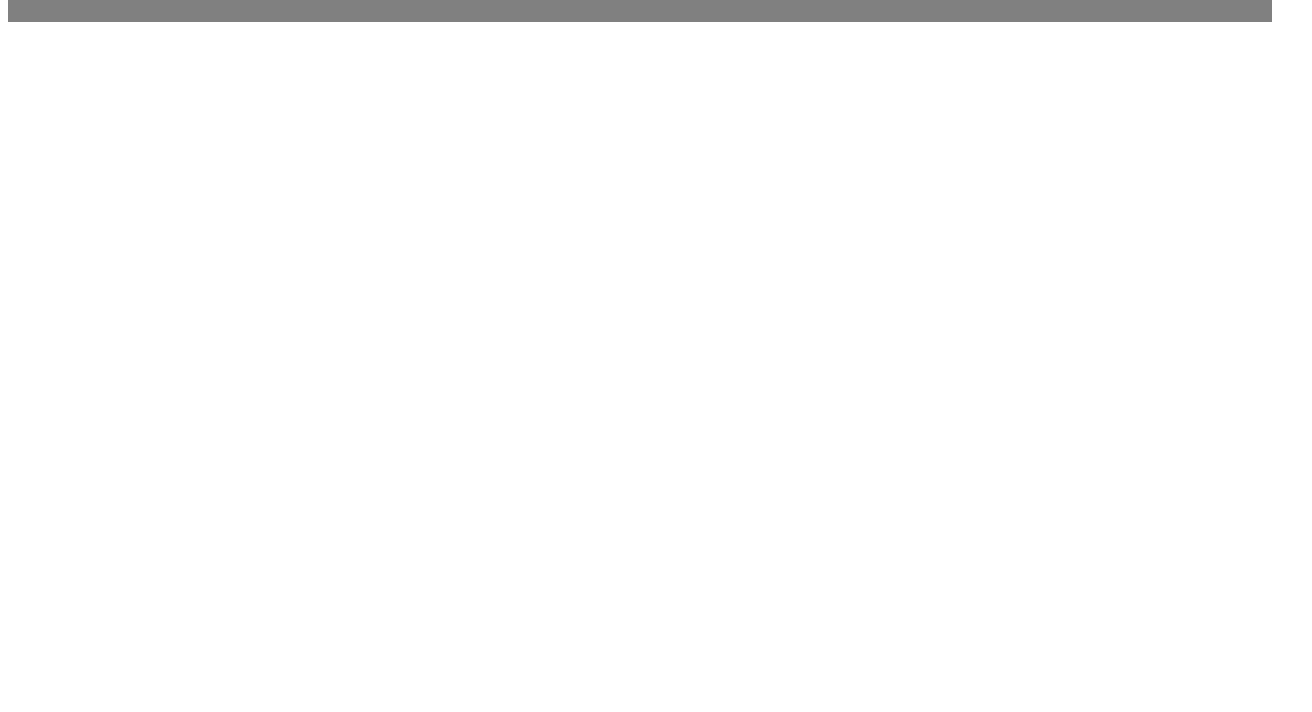
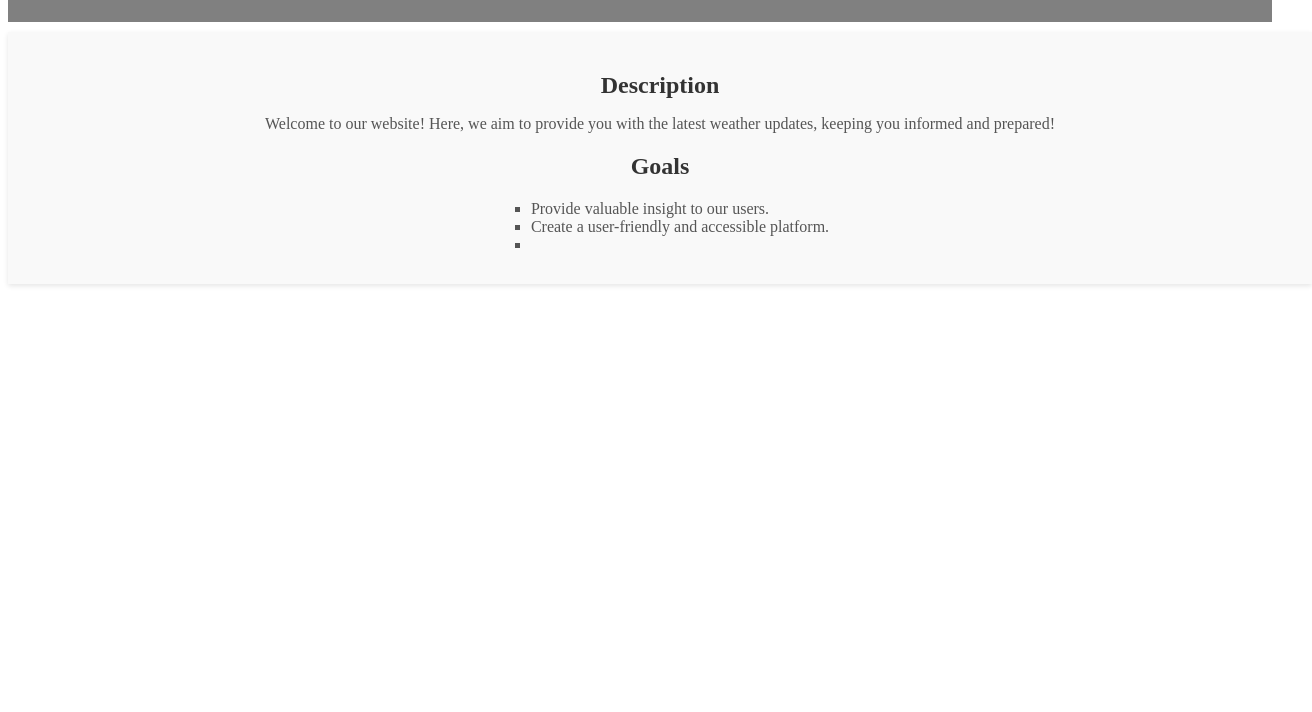
Before and after one commit to combew/INST377Project, a plain HTML site: page About.html in a window 1280 px wide. Shown: the part 88-800 px from the top of the page, 1312 px wide, since content can reach past the window. Drawn offline with Linux system fonts and the light colour scheme.

Commit message:
Add files via upload

```diff
--- a/About.html
+++ b/About.html
@@ -1,8 +1,8 @@
 <html>
     <head>
         <title>About Page</title>
-        <link rel="stylesheet" href="functionality.css">
-        <script src="functionality.js" defer></script>
+        <link rel="stylesheet" href="About.css">
+
     </head>
     <body>
     <!-- Navigation Bar -->
@@ -18,5 +18,19 @@
                   <li><a href="About.html">About</a></li>
                 </ul>
             </nav>
+
+     <!-- Description and Goals -->
+            <div id="description-box">
+                <h2>Description</h2>
+                <p>
+                    Welcome to our website! Here, we aim to provide you with the latest weather updates, keeping you informed and prepared!
+                </p>
+                <h2>Goals</h2>
+                <ul>
+                    <li>Provide valuable insight to our users.</li>
+                    <li>Create a user-friendly and accessible platform.</li>
+                    <li></li>
+                </ul>
+            </div>
     </body>
 </html>
```
Lines whose indentation alone changed are shown as unchanged.
